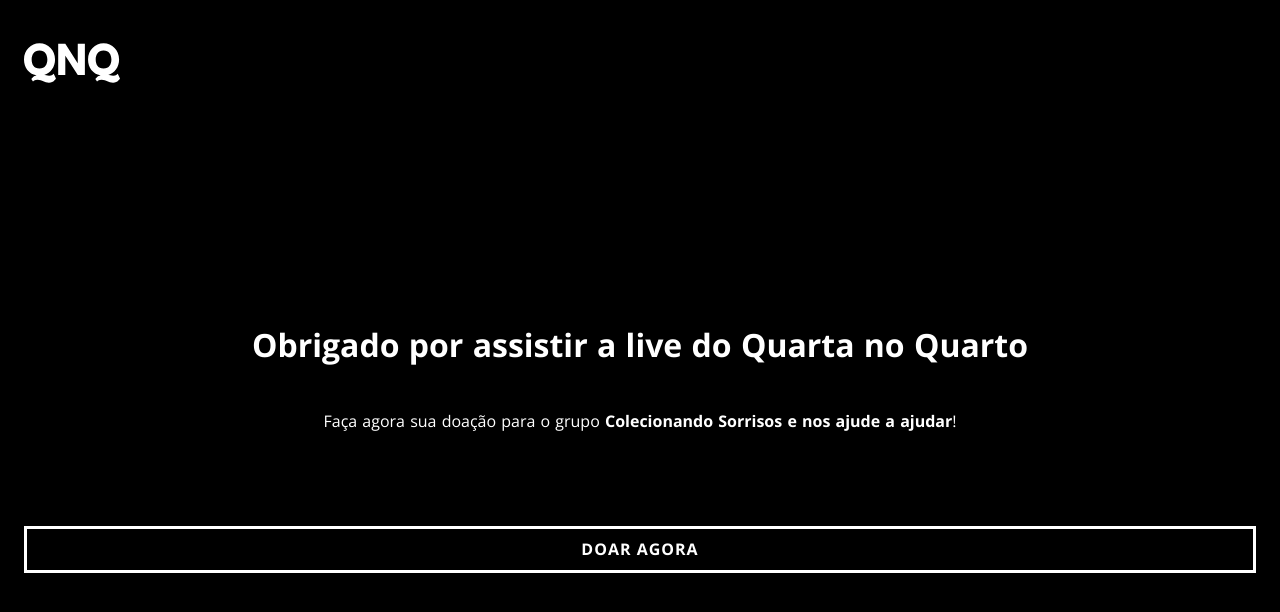
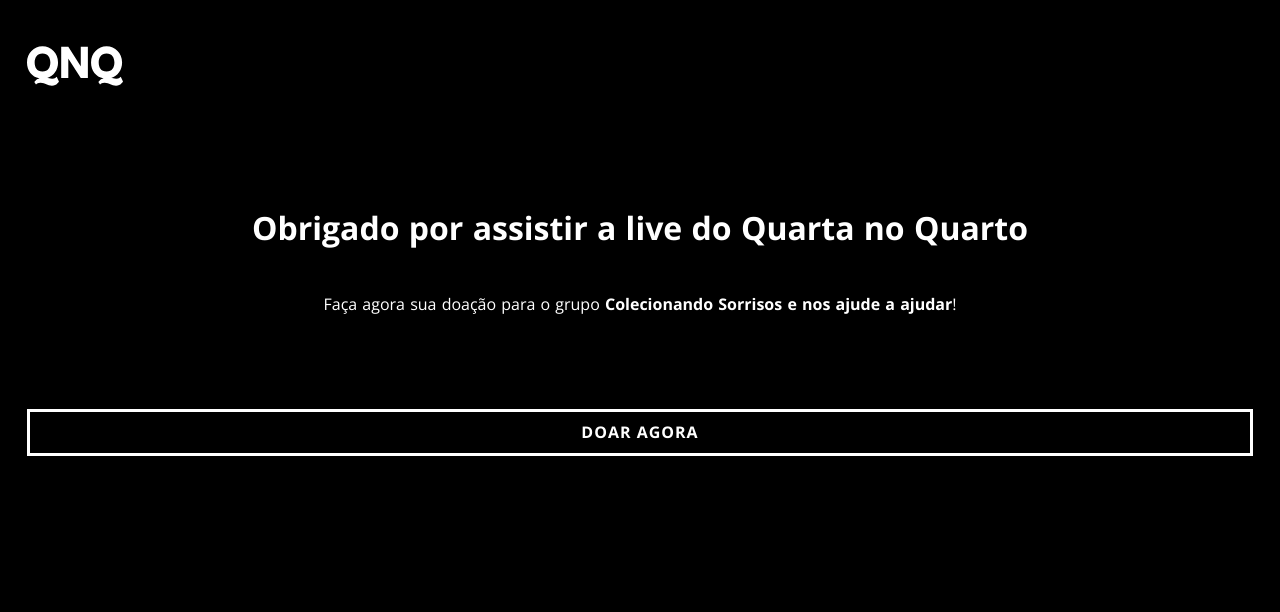
Before and after one commit to guilhermesooares/app-qnq, a Nuxt app: page / in a window 1280 px wide. Shown: the top 612 px of the page. Built offline with nearby package versions, Linux system fonts and the light colour scheme.

Commit message:
Correções CSS

```diff
--- a/pages/index.vue
+++ b/pages/index.vue
@@ -38,14 +38,15 @@ export default {
 }
 
 .container {
-  padding: 1.5rem;
+  padding: 1.7rem;
   &__header {
     svg {
       width: 6rem;
     }
   }
   &__content {
-    padding-top: 25vh;
+    padding-top: 10vh;
+    padding-bottom: 6rem;
     text-align: center;
     h1 {
       font-weight: 700;
@@ -56,7 +57,6 @@ export default {
     .btn {
       width: 100%;
     }
-    margin-top: 6rem;
   }
 }
 </style>
```
